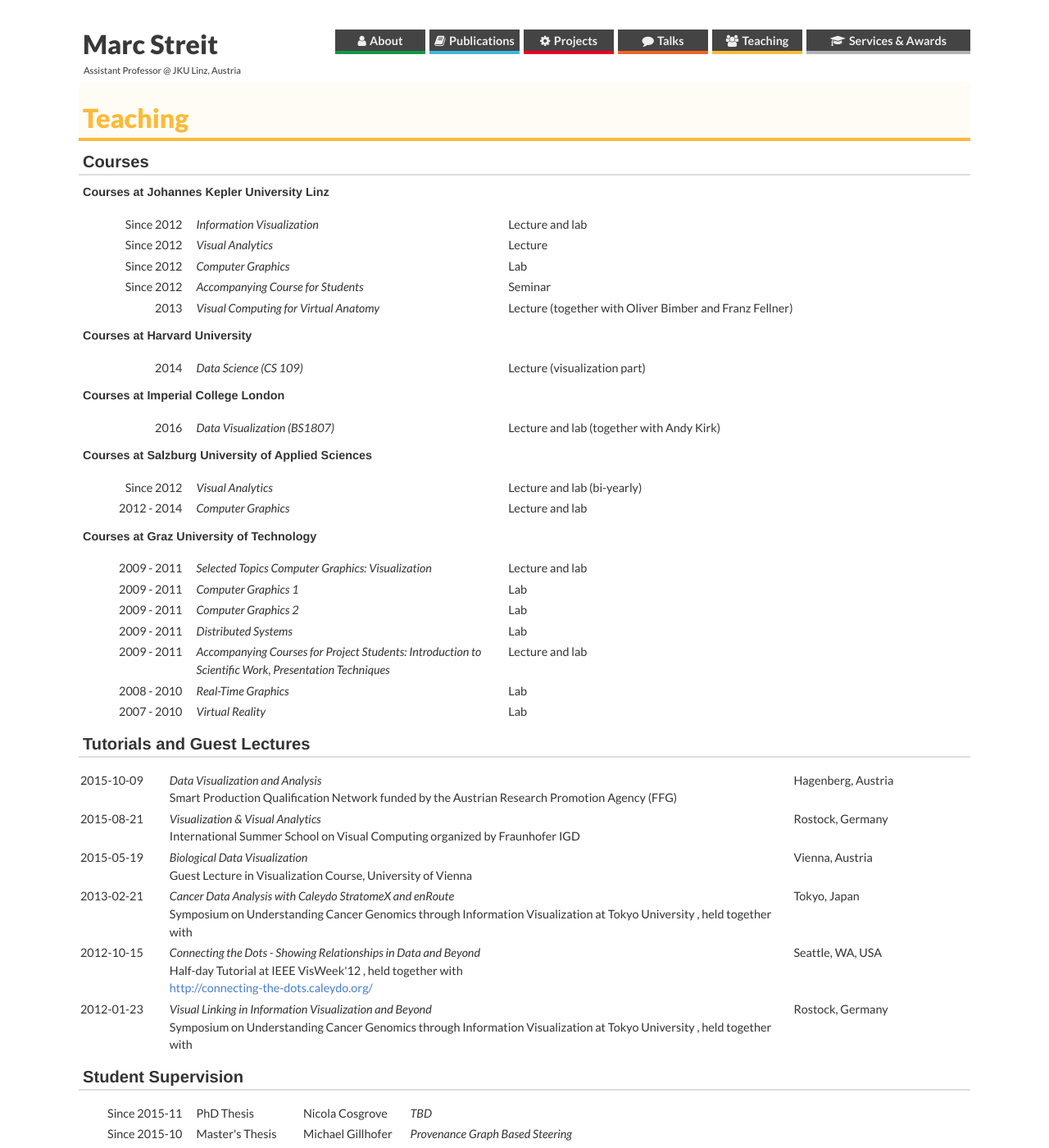
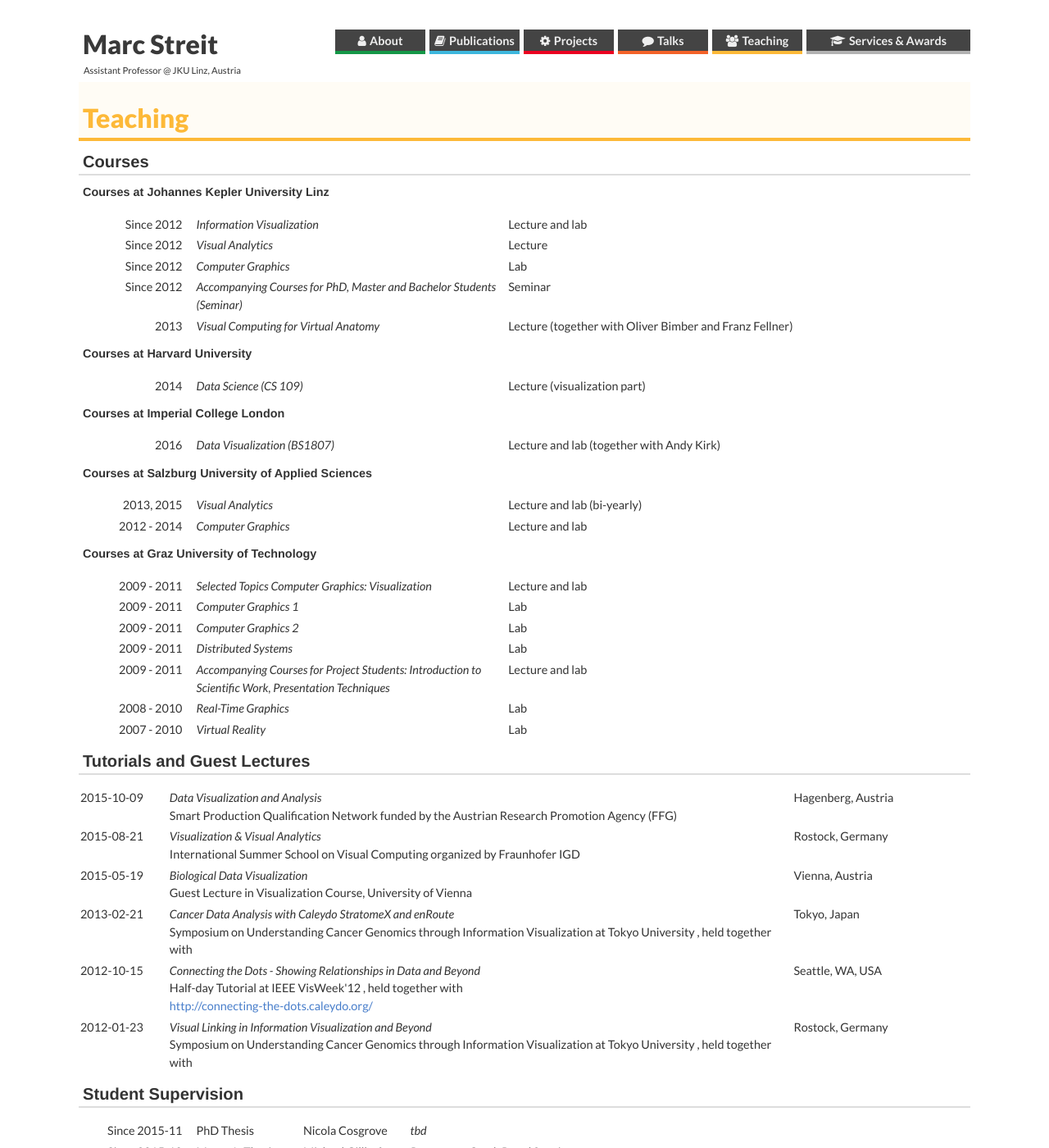
Before and after one commit to mstreit/mstreit.github.io, a Jekyll site: the page built from teaching.md, in a window 1280 px wide and 1400 px high. Shown: the whole window at 82% size. Built offline with Jekyll 4.4.1, drawn with Linux system fonts in a browser that asks for light colours; nearby versions of some CDN libraries; some web fonts are replaced.

Commit message:
fixed minor issues

```diff
--- a/_data/courses.yml
+++ b/_data/courses.yml
@@ -13,7 +13,7 @@
   contribution: Lab
   years: Since 2012
 
-- title: Accompanying Course for Students
+- title: Accompanying Courses for PhD, Master and Bachelor Students (Seminar)
   institution: jku
   contribution: Seminar
   years: Since 2012
@@ -36,7 +36,7 @@
 - title: Visual Analytics
   institution: fhs
   contribution: Lecture and lab (bi-yearly)
-  years: Since 2012
+  years: 2013, 2015
 
 - title: Computer Graphics
   institution: fhs
--- a/_data/students.yml
+++ b/_data/students.yml
@@ -1,5 +1,5 @@
 - date: Since 2015-11
-  title: TBD
+  title: tbd
   name: Nicola Cosgrove
   type: PhD Thesis
 
```
